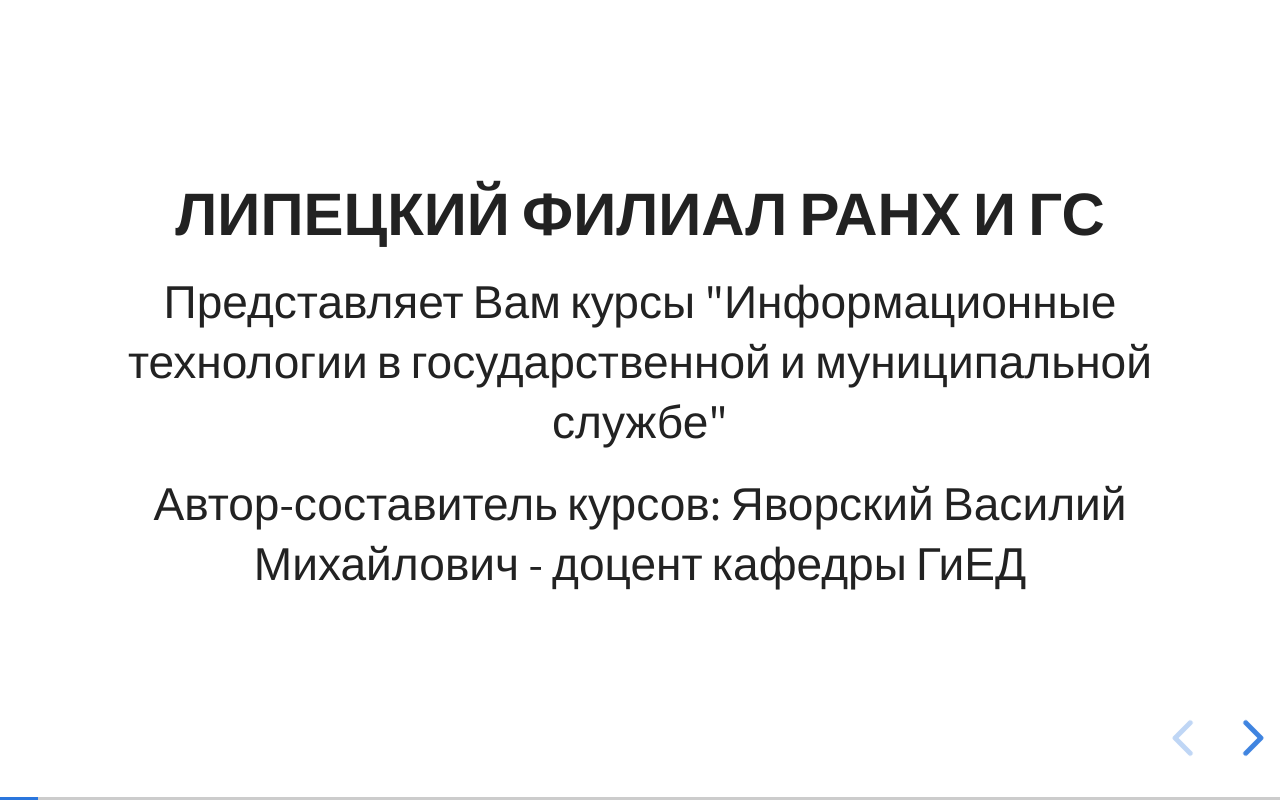
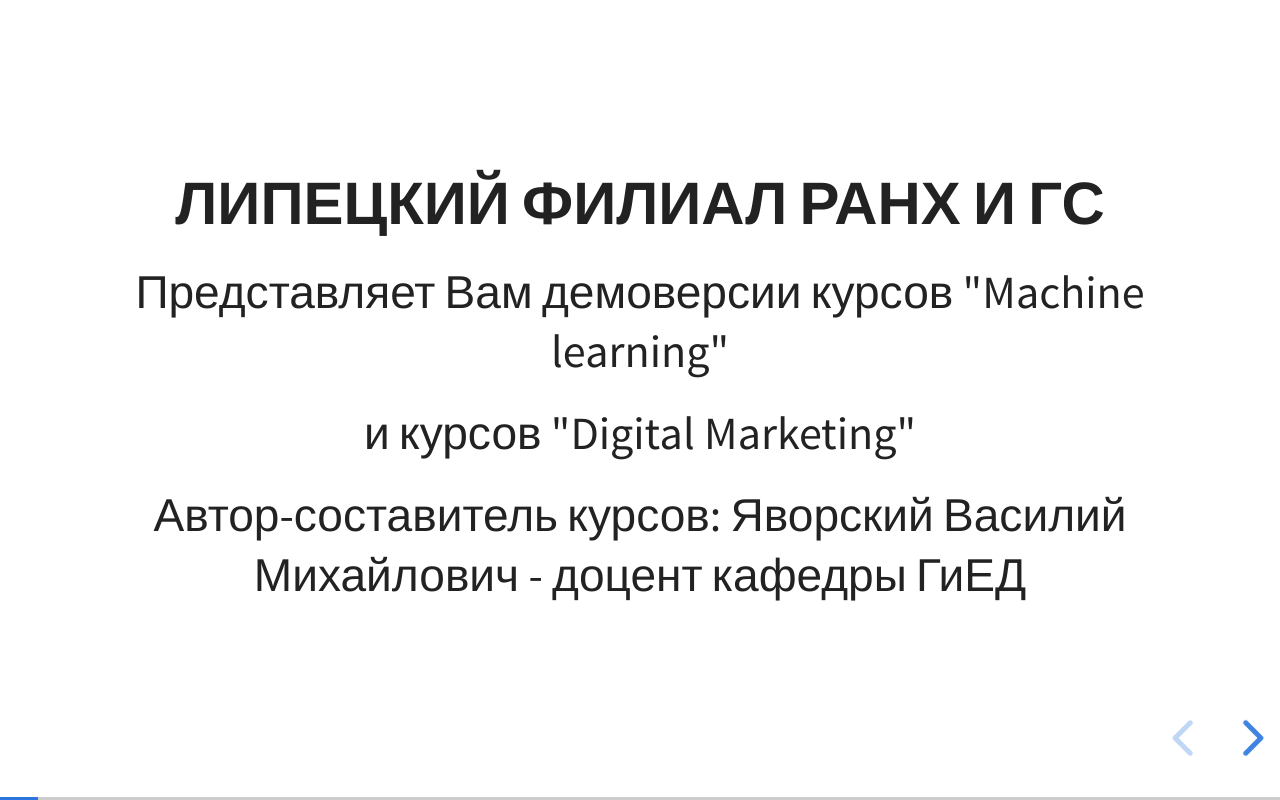
Before and after one commit to Vasilii1234/Vasilii1234.github.io, a plain HTML site: page index.html in a window 1280 px wide. Both pictures are taken after a click on the button "next slide". Drawn offline with Linux system fonts and the light colour scheme.

Commit message:
Update index.html

```diff
--- a/index.html
+++ b/index.html
@@ -53,7 +53,8 @@
 
 				<section>
                    <h3>Липецкий Филиал РАНХ и ГС</h3>
-                    <p>Представляет Вам курсы "Информационные технологии в государственной и муниципальной службе"</p>
+                    <p>Представляет Вам демоверсии курсов "Machine learning"</p>
+		    <p>и курсов "Digital Marketing"</p>
                     <p>Автор-составитель курсов: Яворский Василий Михайлович - доцент кафедры ГиЕД</p>
                     <p></p>
 
```
